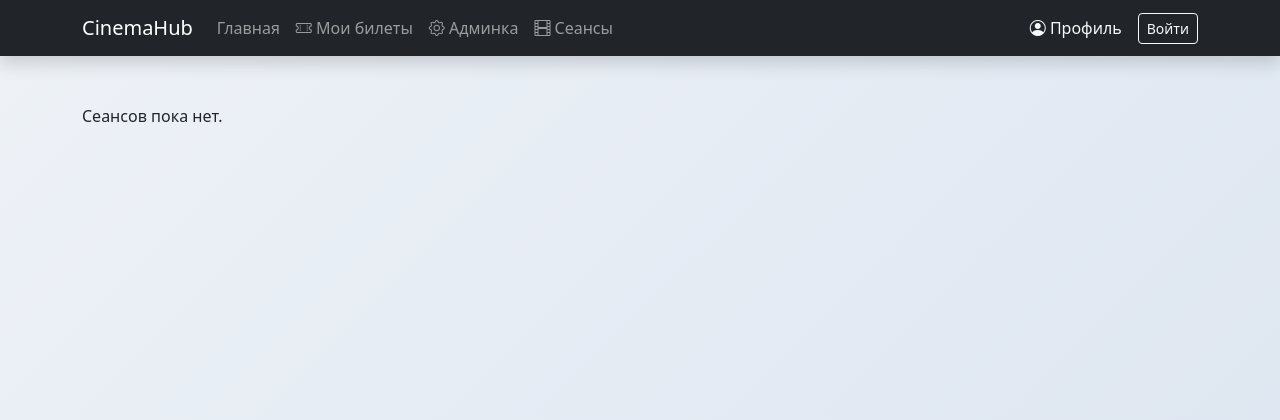
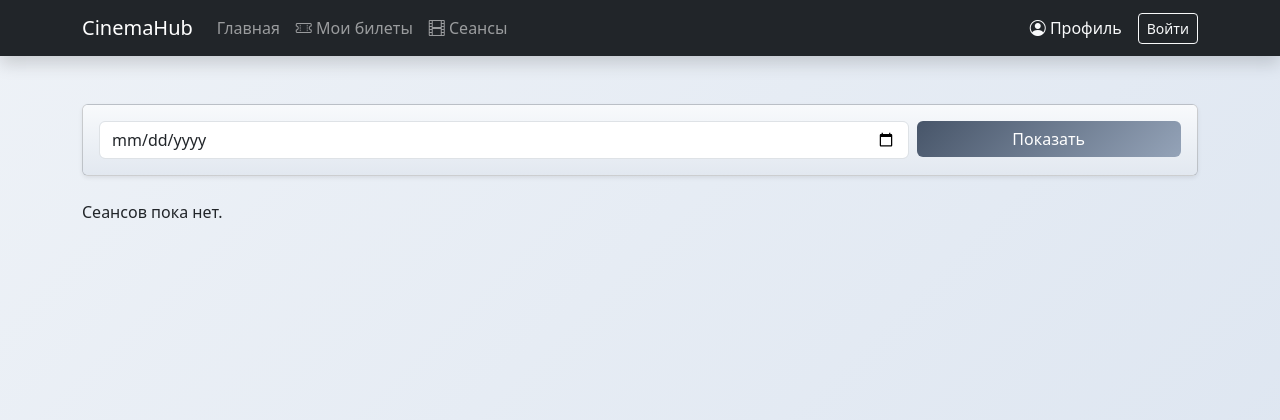
Before and after one commit to Funclot/Kursach_Cinema, a Django app: page /sessions/ in a window 1280 px wide. Shown: the top 420 px of the page. Run offline with Django 5.2, Linux system fonts and the light colour scheme; data that the repository does not hold is empty.

Commit message:
Improve sessions and user profile features

```diff
--- a/backend/cinema/urls.py
+++ b/backend/cinema/urls.py
@@ -4,7 +4,8 @@ from .views import (
     movie_detail,
     buy_ticket,
     my_tickets,
-    session_list
+    session_list,
+    cancel_ticket
 )
 
 urlpatterns = [
@@ -32,4 +33,9 @@ urlpatterns = [
         session_list,
         name='session_list'
     ),
+    path(
+        'ticket/<int:ticket_id>/cancel/',
+        cancel_ticket,
+        name='cancel_ticket'
+    ),
 ]
--- a/backend/cinema/views.py
+++ b/backend/cinema/views.py
@@ -109,13 +109,35 @@ def my_tickets(request):
     )
 def session_list(request):
 
-    sessions = Session.objects.select_related(
-        'movie'
-    ).filter(
+    selected_date = request.GET.get('date')
+
+    future_sessions = Session.objects.filter(
         start_time__gte=timezone.now()
     ).order_by('start_time')
+
+    first_session = future_sessions.first()
+
+    nearest_date = None
+
+    if first_session:
+        nearest_date = first_session.start_time.date()
+
+    if selected_date:
+
+        sessions = Session.objects.select_related(
+            'movie'
+        ).filter(
+            start_time__date=selected_date
+        ).order_by('start_time')
+
+    else:
+
+        sessions = future_sessions
+
     context = {
-        'sessions': sessions
+        'sessions': sessions,
+        'selected_date': selected_date,
+        'nearest_date': nearest_date
     }
 
     return render(
@@ -123,3 +145,16 @@ def session_list(request):
         'cinema/session_list.html',
         context
     )
+
+@login_required
+def cancel_ticket(request, ticket_id):
+
+    ticket = get_object_or_404(
+        Ticket,
+        pk=ticket_id,
+        user=request.user
+    )
+
+    ticket.delete()
+
+    return redirect('my_tickets')
--- a/backend/users/views.py
+++ b/backend/users/views.py
@@ -1,7 +1,6 @@
 from django.contrib.auth.decorators import login_required
 from django.shortcuts import render, redirect
 from .forms import ProfileForm
-
 
 from .models import Profile
 
--- a/templates/base.html
+++ b/templates/base.html
@@ -136,10 +136,14 @@
                 Мои билеты
             </a>
 
+            {% if user.is_staff %}
+
             <a class="nav-link" href="/admin/">
                 <i class="bi bi-gear"></i>
                 Админка
             </a>
+
+            {% endif %}
             <a class="nav-link" href="{% url 'session_list' %}">
                 <i class="bi bi-film"></i>
                 Сеансы
--- a/templates/cinema/my_tickets.html
+++ b/templates/cinema/my_tickets.html
@@ -40,6 +40,11 @@
             {{ ticket.session.price }} ₽
         </p>
 
+        <a href="{% url 'cancel_ticket' ticket.id %}"
+           class="btn btn-danger btn-sm">
+            Отменить билет
+        </a>
+
     </div>
 
 </div>
--- a/templates/cinema/session_list.html
+++ b/templates/cinema/session_list.html
@@ -10,9 +10,49 @@
     {{ title }}
 </h2>
 
+<div class="card shadow-sm mb-4">
+
+    <div class="card-body">
+
+        <form method="get">
+
+            <div class="row g-2">
+
+                <div class="col-md-9">
+
+                    <input
+                        type="date"
+                        name="date"
+                        class="form-control"
+                        value="{% if selected_date %}{{ selected_date }}{% else %}{{ nearest_date|date:'Y-m-d' }}{% endif %}">
+
+                </div>
+
+                <div class="col-md-3">
+
+                    <button
+                        type="submit"
+                        class="btn btn-custom w-100">
+
+                        Показать
+
+                    </button>
+
+                </div>
+
+            </div>
+
+        </form>
+
+    </div>
+
+</div>
+
 {% for session in sessions %}
 
-<div class="card mb-3 shadow-sm">
+<div class="card mb-3 shadow-sm session-card"
+     onclick="window.location='{% url 'movie_detail' session.movie.id %}'">
+
 
     <div class="row g-0">
 
```
